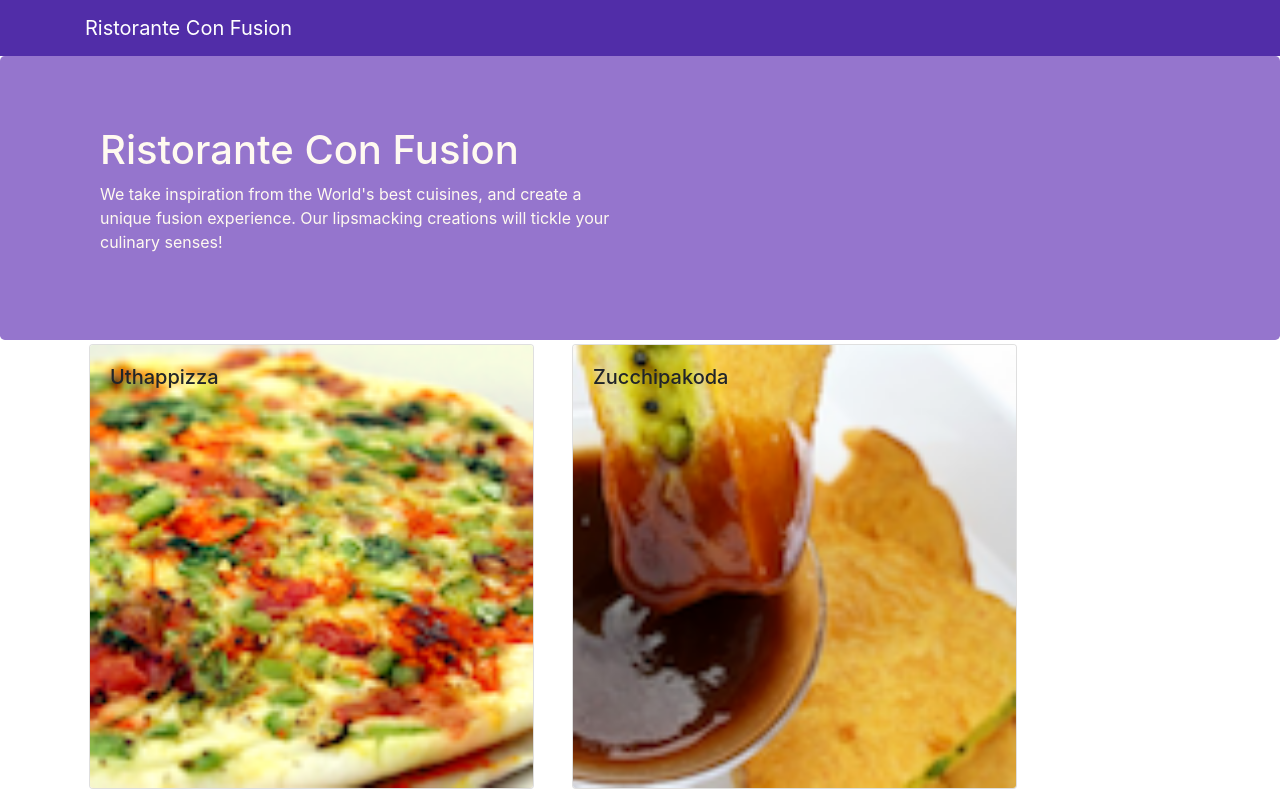
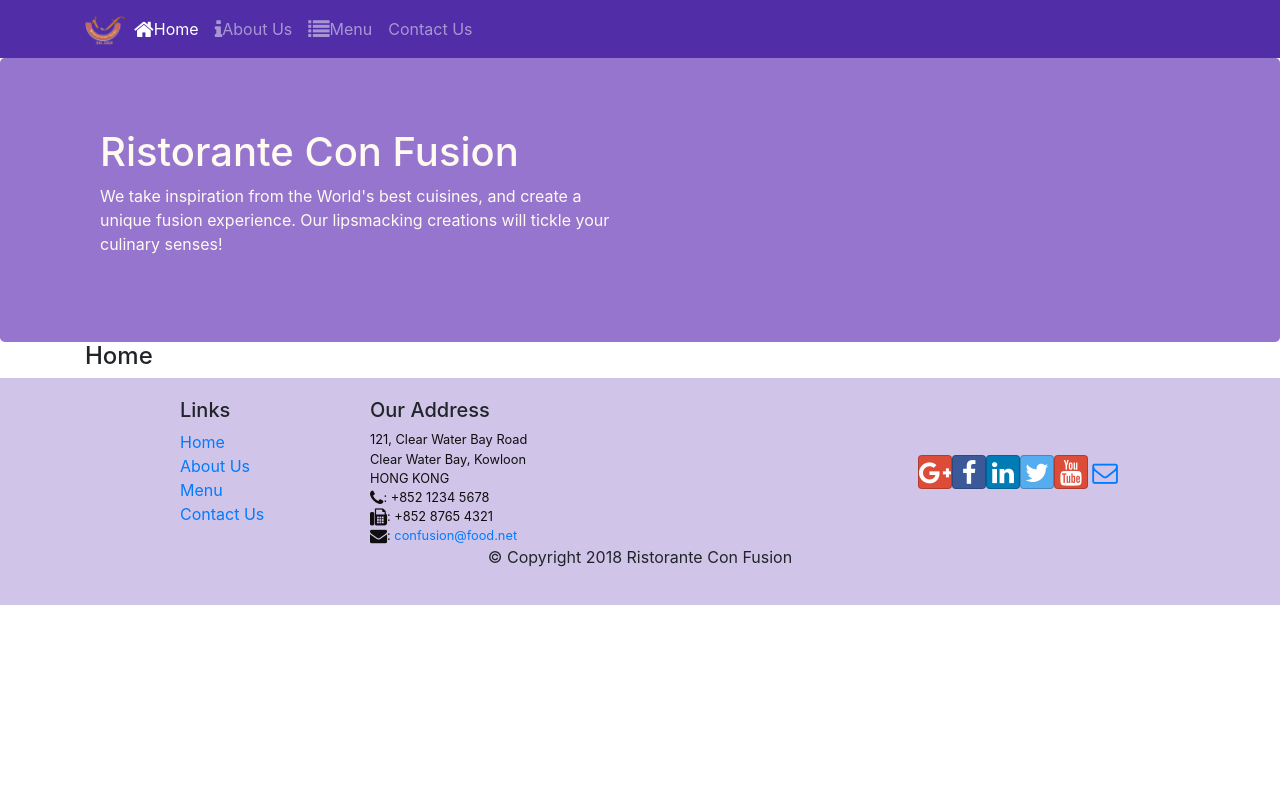
Before and after one commit to Mihirsinh-01/Coursera_React_Framework, a React (Create React App) app: page /home in a window 1280 px wide. Shown: the top 795 px of the page. Built offline with nearby package versions, Linux system fonts and the light colour scheme.

Commit message:
React Route

```diff
--- a/package.json
+++ b/package.json
@@ -13,6 +13,7 @@
     "react": "^17.0.2",
     "react-dom": "^17.0.2",
     "react-popper": "^0.9.2",
+    "react-router-dom": "^4.2.2",
     "react-scripts": "4.0.3",
     "reactstrap": "^5.0.0",
     "web-vitals": "^1.1.2"
--- a/src/App.js
+++ b/src/App.js
@@ -1,6 +1,7 @@
 import './App.css';
 import { Component } from 'react';
 import Main from './components/MainComponent';
+import { BrowserRouter } from 'react-router-dom';
 
 class App extends Component {
 
@@ -8,9 +9,11 @@
 
   render() {
     return (
-      <div>
-        <Main/>
-      </div>
+      <BrowserRouter>
+        <div>
+          <Main/>
+        </div>
+      </BrowserRouter>
     );
   }
 
--- a/src/components/FooterComponent.js
+++ b/src/components/FooterComponent.js
@@ -1,4 +1,5 @@
 import React from 'react';
+import { Link } from 'react-router-dom';
 
 function Footer(props) {
     return(
@@ -8,10 +9,10 @@
                 <div className="col-4 offset-1 col-sm-2">
                     <h5>Links</h5>
                     <ul className="list-unstyled">
-                        <li><a href="#">Home</a></li>
-                        <li><a href="#">About</a></li>
-                        <li><a href="#">Menu</a></li>
-                        <li><a href="contactus.html">Contact</a></li>
+                        <li><Link to="/home">Home</Link></li>
+                        <li><Link to="/aboutus">About Us</Link></li>
+                        <li><Link to="menu">Menu</Link></li>
+                        <li><Link to="/contactus">Contact Us</Link></li>
                     </ul>
                 </div>
                 <div className="col-7 col-sm-5">
--- a/src/components/HeaderComponent.js
+++ b/src/components/HeaderComponent.js
@@ -1,16 +1,61 @@
 import React, { Component } from 'react';
-import { Jumbotron, Navbar, NavbarBrand } from 'reactstrap';
+import { Jumbotron, Navbar, NavbarBrand, Nav, NavItem, Collapse, NavbarToggler } from 'reactstrap';
+import { NavLink } from 'react-router-dom';
 
 class Header extends Component{
+    constructor(props) {
+        super(props);
+
+        this.state = {
+            isNavOpen: false,
+        }
+        this.toggleNav = this.toggleNav.bind(this);
+    }
+
+    toggleNav() {
+        this.setState({
+            isNavOpen: !this.state.isNavOpen
+        });
+    }
 
     render() {
         return (
             <>
-                <Navbar dark>
+                <Navbar dark expand="md">
                     <div className="container">
-                        <NavbarBrand href="/">
-                        Ristorante Con Fusion
+                        <NavbarToggler onClick={this.toggleNav} />
+                        <NavbarBrand className="mr-auto" href="/">
+                            <img src="assets/images/logo.png" height="30" width="41"
+                            alt="Ristorante Con Fusion"/>
                         </NavbarBrand>
+                        <Collapse isOpen={this.state.isNavOpen} navbar>
+                            <Nav navbar>
+                                <NavItem>
+                                    <NavLink className="nav-link" to="/home">
+                                        <span className="fa fa-home fa-lg"/>
+                                         Home
+                                    </NavLink>
+                                </NavItem>
+                                <NavItem>
+                                    <NavLink className="nav-link" to="/aboutus">
+                                        <span className="fa fa-info fa-lg"/>
+                                         About Us
+                                    </NavLink>
+                                </NavItem>
+                                <NavItem>
+                                    <NavLink className="nav-link" to="/menu">
+                                        <span className="fa fa-list fa-lg"/>
+                                         Menu
+                                    </NavLink>
+                                </NavItem>
+                                <NavItem>
+                                    <NavLink className="nav-link" to="/contactus">
+                                        <span className="fa fa-address fa-lg"/>
+                                         Contact Us
+                                    </NavLink>
+                                </NavItem>
+                            </Nav>
+                        </Collapse>
                     </div>
                 </Navbar>
                 <Jumbotron>
--- /dev/null
+++ b/src/components/HomeComponent.js
@@ -0,0 +1,11 @@
+import React from 'react';
+
+function Home(props) {
+    return (
+        <div className="container">
+            <h4>Home</h4>
+        </div>
+    );
+}
+
+export default Home;
--- a/src/components/MainComponent.js
+++ b/src/components/MainComponent.js
@@ -4,6 +4,8 @@
 import DishDetail from './DishdetailComponent';
 import Footer from './FooterComponent';
 import Header from './HeaderComponent';
+import Home from './HomeComponent';
+import { Switch, Route, Redirect } from 'react-router-dom';
 
 class Main extends Component {
 
@@ -23,12 +25,26 @@
     }
 
   render() {
+    const HomePage = () => {
+      return (
+        <Home />
+      );
+    }
+
     return (
       <div>
-        <Header/>
-        <Menu dishes={this.state.dishes} onClick={(dishId) =>this.onDishSelect(dishId)}/>
+        <Header />
+
+        <Switch>
+          <Route path="/home" component={HomePage} />
+          <Route exact path="/menu" component={() => <Menu dishes={this.state.dishes} />}/>
+          <Redirect to="/home" />
+        </Switch>
+
+
+        {/* <Menu dishes={this.state.dishes} onClick={(dishId) =>this.onDishSelect(dishId)}/>
         <DishDetail
-          dish={this.state.dishes.filter((dish) => dish.id === this.state.selectedDish)[0]} />
+          dish={this.state.dishes.filter((dish) => dish.id === this.state.selectedDish)[0]} /> */}
         <Footer/>
       </div>
     );
```
Also changed, not shown: 1 other file (tests, documents, lock files or other folders).
